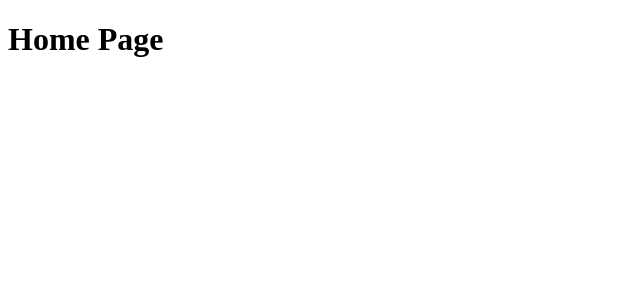
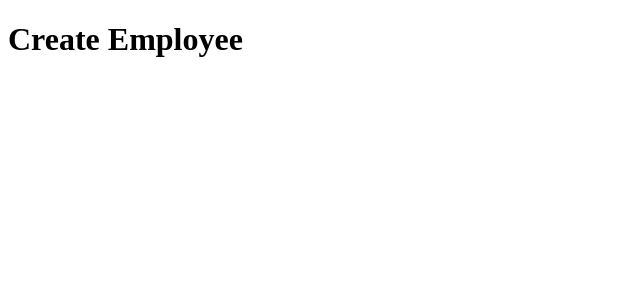
Before and after one commit to ssaili/hr-net, a React (Create React App) app: page / in a window 1280 px wide. Shown: the top 300 px of the page, without its empty margins (0-640 px from the left). Built offline with nearby package versions, Linux system fonts and the light colour scheme.

Commit message:
Refactor routing and page names

```diff
--- /dev/null
+++ b/src/pages/CurrentEmployeesPage/index.jsx
@@ -0,0 +1,9 @@
+function CurrentEmployeesPage() {
+  return (
+    <div>
+      <h1>Current Employees</h1>
+    </div>
+  );
+}
+
+export default CurrentEmployeesPage;
--- a/src/pages/EmployeesPage/index.jsx
+++ /dev/null
@@ -1,9 +0,0 @@
-function EmployeesPage() {
-  return (
-    <div>
-      <h1>Employees</h1>
-    </div>
-  );
-}
-
-export default EmployeesPage;
--- a/src/pages/HomePage/index.jsx
+++ b/src/pages/HomePage/index.jsx
@@ -1,9 +1,9 @@
-function HomePage() {
+function CreateEmployeePage() {
   return (
     <div>
-      <h1>Home Page</h1>
+      <h1>Create Employee</h1>
     </div>
   );
 }
 
-export default HomePage;
+export default CreateEmployeePage;
--- a/src/pages/NewEmployeePage/index.jsx
+++ /dev/null
@@ -1,9 +0,0 @@
-function NewEmployeePage() {
-  return (
-    <div>
-      <h1>New Employee</h1>
-    </div>
-  );
-}
-
-export default NewEmployeePage;
```
Also changed, not shown: src/App.jsx (+3 -8 lines).
